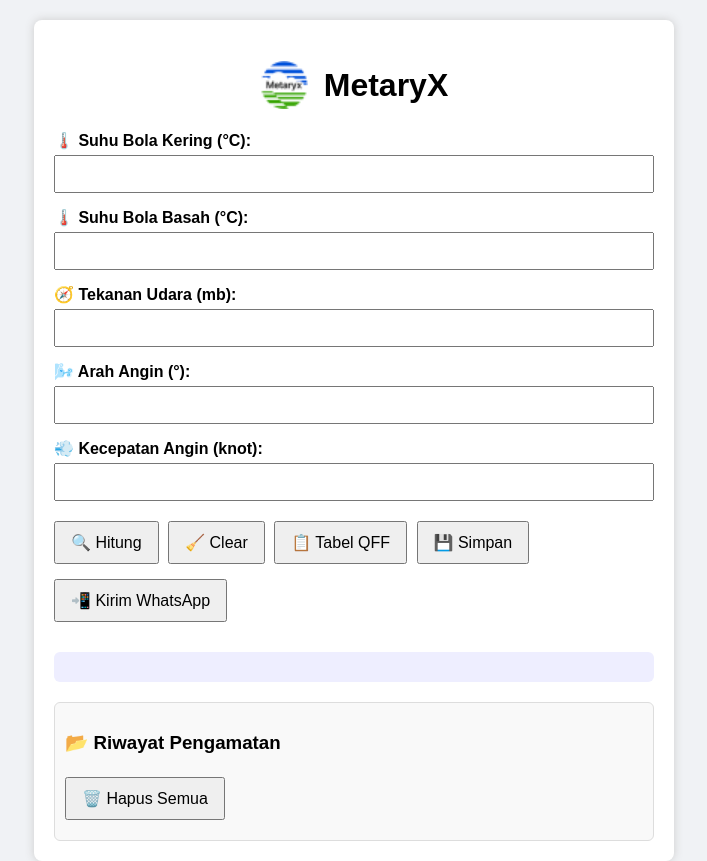
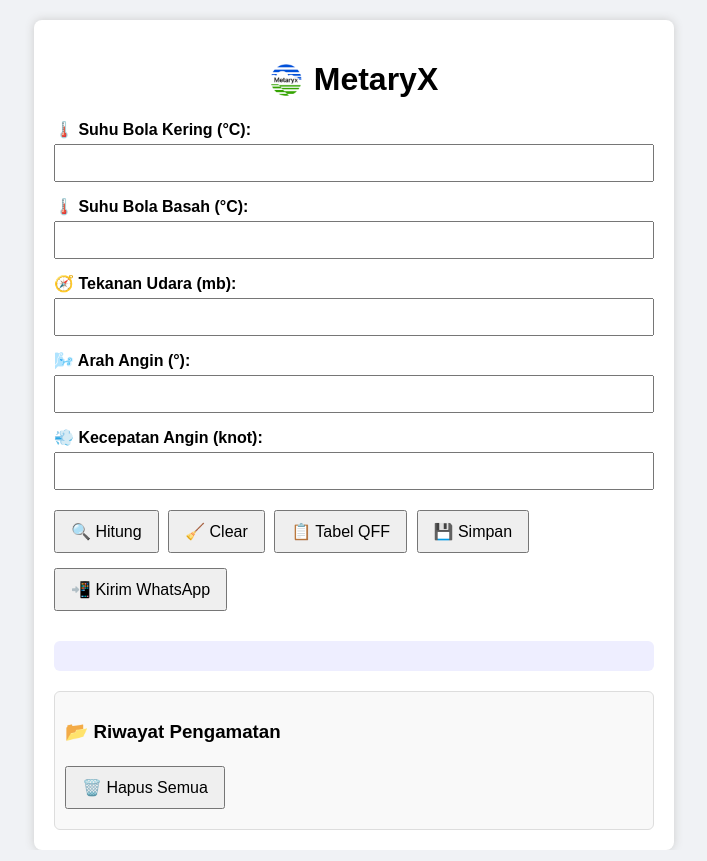
Before and after one commit to stametgalela/meteofis, a plain HTML site: page index.html in a window 1280 px wide. Shown: the whole page, without its empty margins (286-993 px from the left). Drawn offline with Linux system fonts and the light colour scheme.

Commit message:
Update index.html

```diff
--- a/index.html
+++ b/index.html
@@ -95,8 +95,8 @@
 </head>
 <body>
   <div class="container">
-   <h1 style="display: flex; align-items: center; justify-content: center; gap: 0.5em;">
-  <img src="favicon-32x32.png" alt="Logo" style="width: 1.5em; height: 1.5em;">
+   <h1 style="display: flex; align-items: center; justify-content: center; gap: 12px; font-size: 2rem;">
+  <img src="android-chrome-192x192.png" alt="Logo" style="width: 2rem; height: 2rem;">
   MetaryX
 </h1>
     <form id="form">
```
